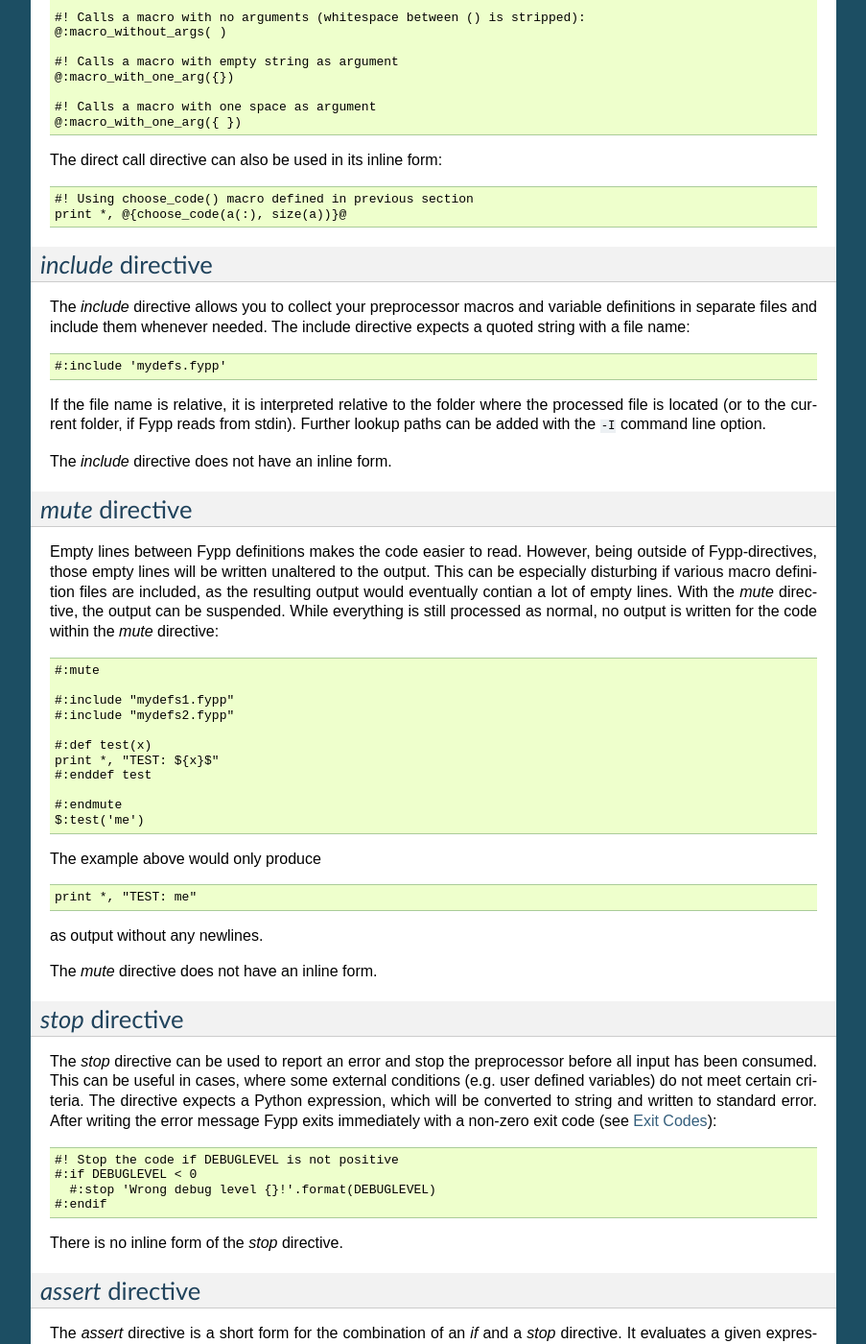
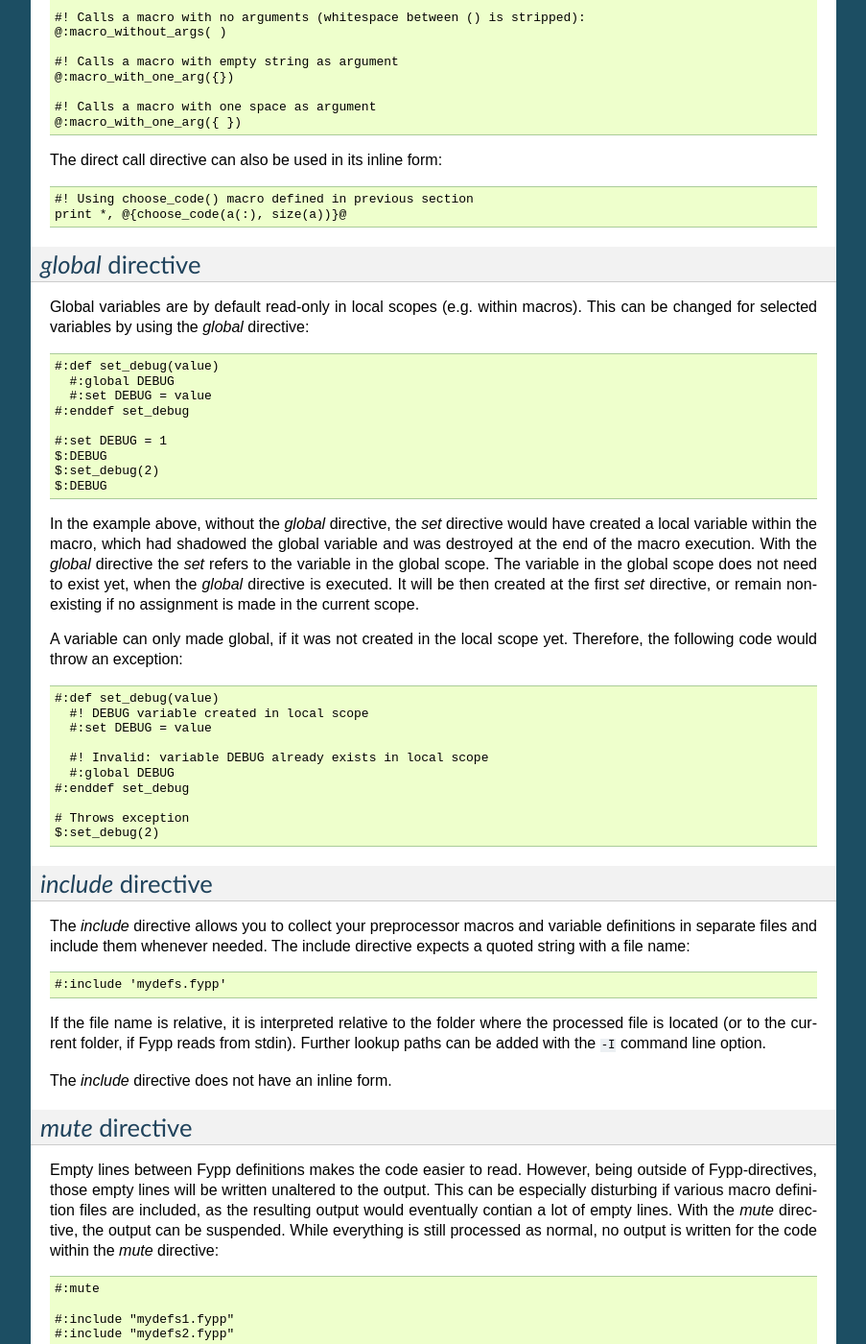
Before and after one commit to aradi/fypp, a Sphinx documentation site: the page built from docs/fypp.rst, in a window 1280 px wide and 1400 px high, scrolled down 18770 px. Shown: the whole window at 96% size, without its empty margins (198-1101 px from the left). Built offline with Sphinx 7.4.7, drawn with Linux system fonts in a browser that asks for light colours.

Commit message:
Add global directive

```diff
--- a/docs/fypp.rst
+++ b/docs/fypp.rst
@@ -1147,6 +1147,46 @@ The direct call directive can also be used in its inline form::
 
   #! Using choose_code() macro defined in previous section
   print *, @{choose_code(a(:), size(a))}@
+
+
+`global` directive
+==================
+
+Global variables are by default read-only in local scopes (e.g. within
+macros). This can be changed for selected variables by using the `global`
+directive::
+
+  #:def set_debug(value)
+    #:global DEBUG
+    #:set DEBUG = value
+  #:enddef set_debug
+
+  #:set DEBUG = 1
+  $:DEBUG
+  $:set_debug(2)
+  $:DEBUG
+
+In the example above, without the `global` directive, the `set` directive would
+have created a local variable within the macro, which had shadowed the global
+variable and was destroyed at the end of the macro execution. With the `global`
+directive the `set` refers to the variable in the global scope. The
+variable in the global scope does not need to exist yet, when the `global`
+directive is executed. It will be then created at the first `set` directive, or
+remain non-existing if no assignment is made in the current scope.
+
+A variable can only made global, if it was not created in the local scope
+yet. Therefore, the following code would throw an exception::
+
+  #:def set_debug(value)
+    #! DEBUG variable created in local scope
+    #:set DEBUG = value
+
+    #! Invalid: variable DEBUG already exists in local scope
+    #:global DEBUG
+  #:enddef set_debug
+
+  # Throws exception
+  $:set_debug(2)
 
 
 `include` directive
```
Also changed, not shown: 2 other files.
